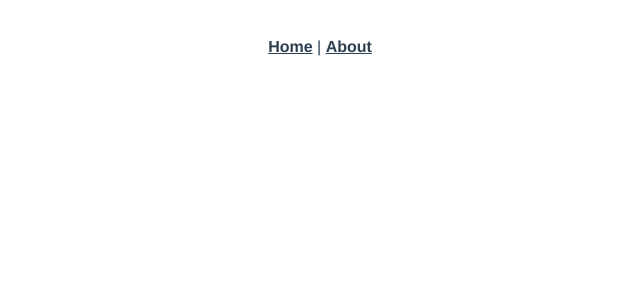
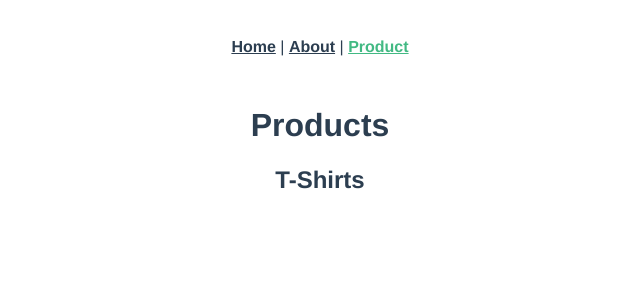
Before and after one commit to oomusou/vue-dynamic-route-matching, a Vue app: page /products/1 in a window 1280 px wide. Shown: the top 300 px of the page, without its empty margins (320-960 px from the left). Built offline with nearby package versions, Linux system fonts and the light colour scheme.

Commit message:
Param with this

```diff
--- a/src/App.vue
+++ b/src/App.vue
@@ -2,7 +2,8 @@
   <div id="app">
     <div id="nav">
       <router-link to="/">Home</router-link> |
-      <router-link to="/about">About</router-link>
+      <router-link to="/about">About</router-link> |
+      <router-link to="/products/1">Product</router-link>
     </div>
     <router-view/>
   </div>
--- a/src/router.js
+++ b/src/router.js
@@ -16,10 +16,13 @@ export default new Router({
     {
       path: '/about',
       name: 'about',
-      // route level code-splitting
-      // this generates a separate chunk (about.[hash].js) for this route
-      // which is lazy-loaded when the route is visited.
       component: () => import(/* webpackChunkName: "about" */ './views/About.vue')
+    },
+    {
+      path: '/products/:id',
+      name: 'products',
+      component: () => import(/* webpackChunkName: "products" */ './views/Products.vue')
+
     }
   ]
 })
--- /dev/null
+++ b/src/views/Products.vue
@@ -0,0 +1,25 @@
+<template>
+  <div>
+    <h1>Products</h1>
+    <h2>{{ product }}</h2>
+  </div>
+</template>
+
+<script>
+let products = {
+  0: 'Shoes',
+  1: 'T-Shirts',
+  2: 'Pants',
+};
+
+let product = function() {
+  return products[this.$route.params.id] || 'N/A';
+};
+
+export default {
+  name: 'Products',
+  computed: {
+    product
+  },
+};
+</script>
```
